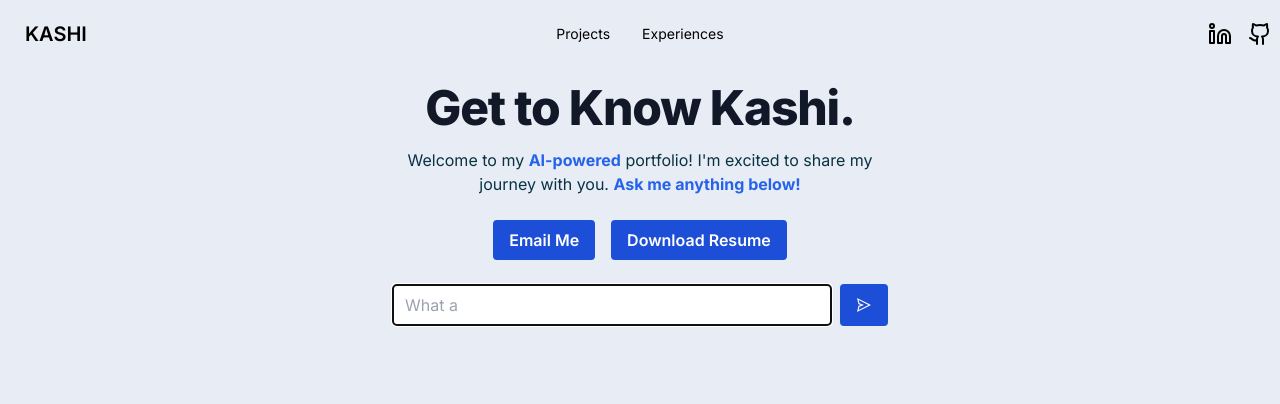
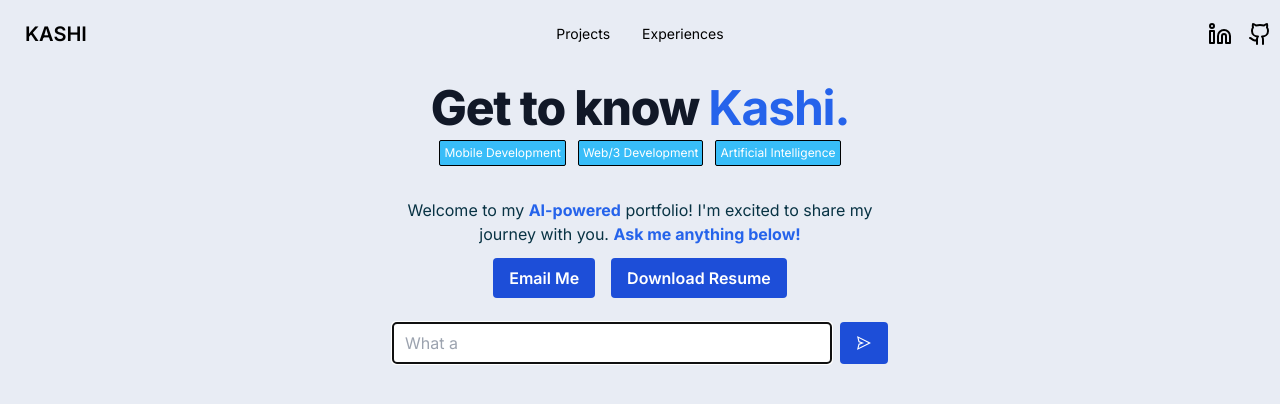
Before and after one commit to rgestudillo/kashi, a Next.js app: page / in a window 1280 px wide. Shown: the top 404 px of the page. Built offline with nearby package versions, Linux system fonts and the light colour scheme.

Commit message:
added extra ui in landing

```diff
--- a/app/page.tsx
+++ b/app/page.tsx
@@ -5,11 +5,21 @@ export default function Home() {
   return (
     <main>
       <div className="m-4">
-        <h1 className="mb-4 text-5xl font-extrabold leading-none tracking-tight text-gray-900 md:text-5xl lg:text-5xl">
-          Get to Know Kashi.
+        <h1 className="text-4xl font-extrabold leading-none tracking-tight text-gray-900 md:text-5xl lg:text-5xl">
+          Get to know <span className="text-blue-600 font-bold">Kashi.</span>
         </h1>
-
-        <div className="mb-6 text-normal font-normal text-cyan-950">
+        <div className="flex justify-center text-xs gap-3 my-2 text-white ">
+          <p className="border bg-sky-400 rounded-sm border-black p-1">
+            Mobile Development
+          </p>
+          <p className="border bg-sky-400 rounded-sm border-black p-1">
+            Web/3 Development
+          </p>
+          <p className="border bg-sky-400 rounded-sm border-black p-1">
+            Artificial Intelligence
+          </p>
+        </div>
+        <div className="mt-8 mb-3 text-normal font-normal text-cyan-950">
           Welcome to my{" "}
           <span className="text-blue-600 font-bold">AI-powered</span> portfolio!
           I&apos;m excited to share my journey with you.{" "}
--- a/app/ui/openai-assistant.tsx
+++ b/app/ui/openai-assistant.tsx
@@ -108,13 +108,15 @@ export default function OpenAIAssistant({
   function handlePromptChange(e: React.ChangeEvent<HTMLInputElement>) {
     setPrompt(e.target.value);
   }
-  const [placeholder, setPlaceholder] = useState("");
 
   const words = [
     "Tell me about yourself",
     "What are your projects?",
     "What are your experiences?",
+    "What are your tech stacks?",
+    "Why should we hire you?",
   ];
+
   const [currentWordIndex, setCurrentWordIndex] = useState(0);
   const [currentIndex, setCurrentIndex] = useState(0);
   const [currentWord, setCurrentWord] = useState("");
@@ -170,7 +172,7 @@ export default function OpenAIAssistant({
         ) : (
           <button
             disabled={prompt.length == 0}
-            className="ml-2 bg-blue-700 hover:bg-blue-800 active:scale-95 duration-200 text-white font-bold py-2 px-4 rounded focus:outline-none focus:shadow-outline"
+            className="ml-2 bg-blue-700 hover:bg-blue-500  active:scale-95 duration-200 text-white font-bold py-2 px-4 rounded focus:outline-none focus:shadow-outline"
           >
             <AiOutlineSend />
           </button>
```
Also changed, not shown: lib/data.ts (+19 -14 lines).
